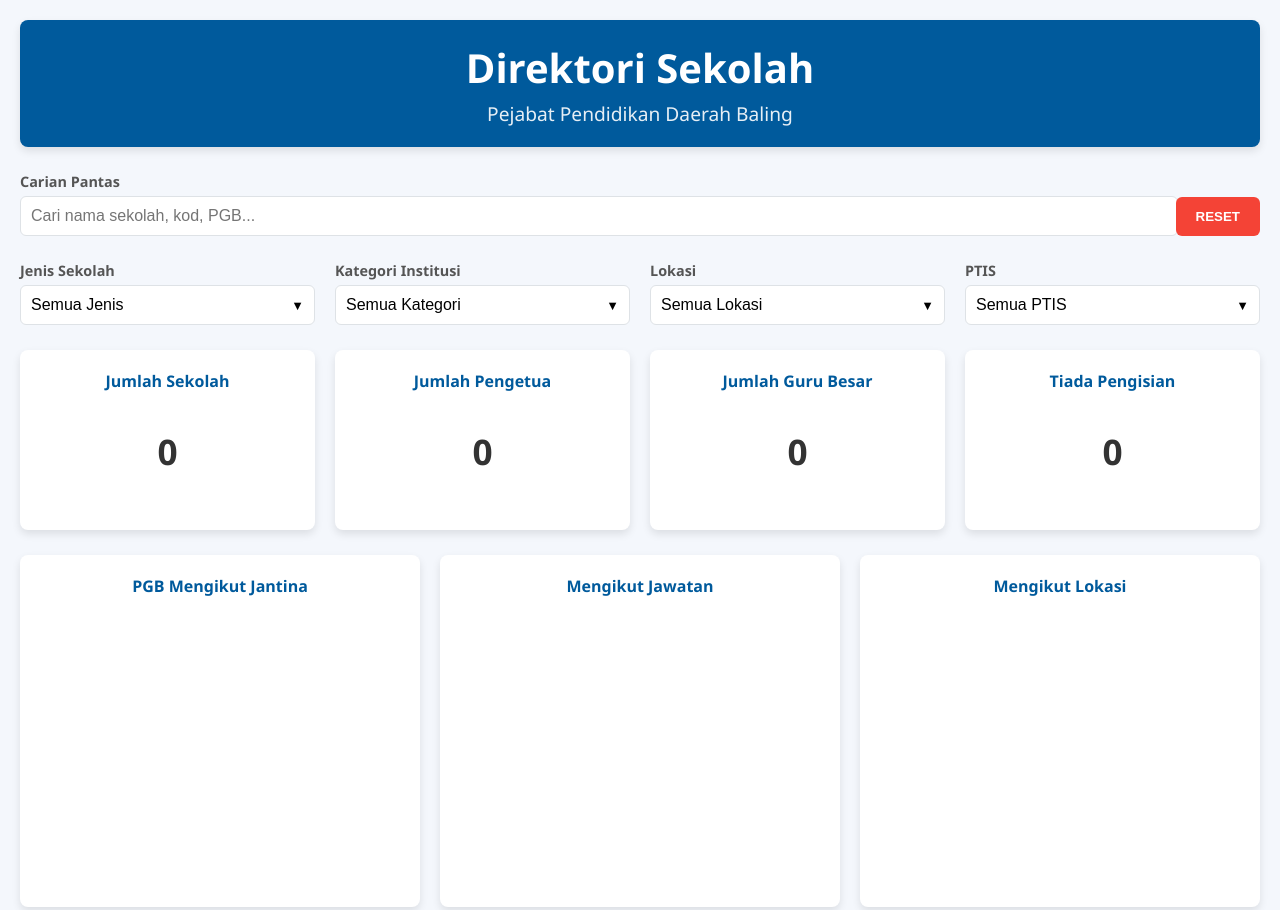
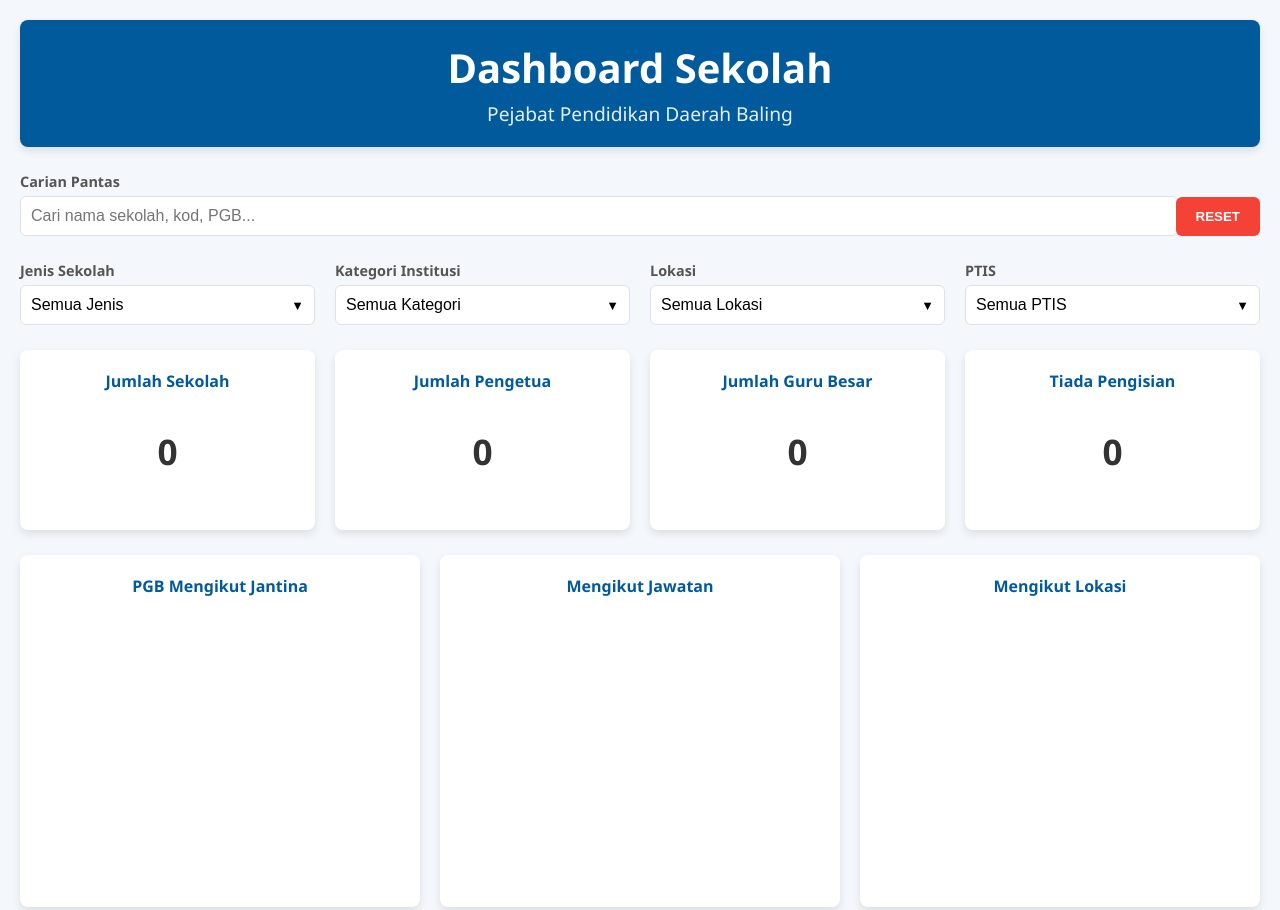
Before and after one commit to bakrizalfahmi/sekolahbaling, a plain HTML site: page index.html in a window 1280 px wide. Shown: the top 910 px of the page. Drawn offline with nearby package versions, Linux system fonts and the light colour scheme; no server answers.

Commit message:
Update index.html

```diff
--- a/index.html
+++ b/index.html
@@ -3,7 +3,7 @@
 <head>
     <meta charset="UTF-8">
     <meta name="viewport" content="width=device-width, initial-scale=1.0">
-    <title>Direktori Sekolah - PPD Baling</title>
+    <title>Dashboard Sekolah - PPD Baling</title>
     <script src="https://cdn.jsdelivr.net/npm/chart.js"></script>
     <style>
         :root {
@@ -157,7 +157,7 @@
 
     <div class="container">
         <header>
-            <h1>Direktori Sekolah</h1>
+            <h1>Dashboard Sekolah</h1>
             <p>Pejabat Pendidikan Daerah Baling</p>
         </header>
 
```
